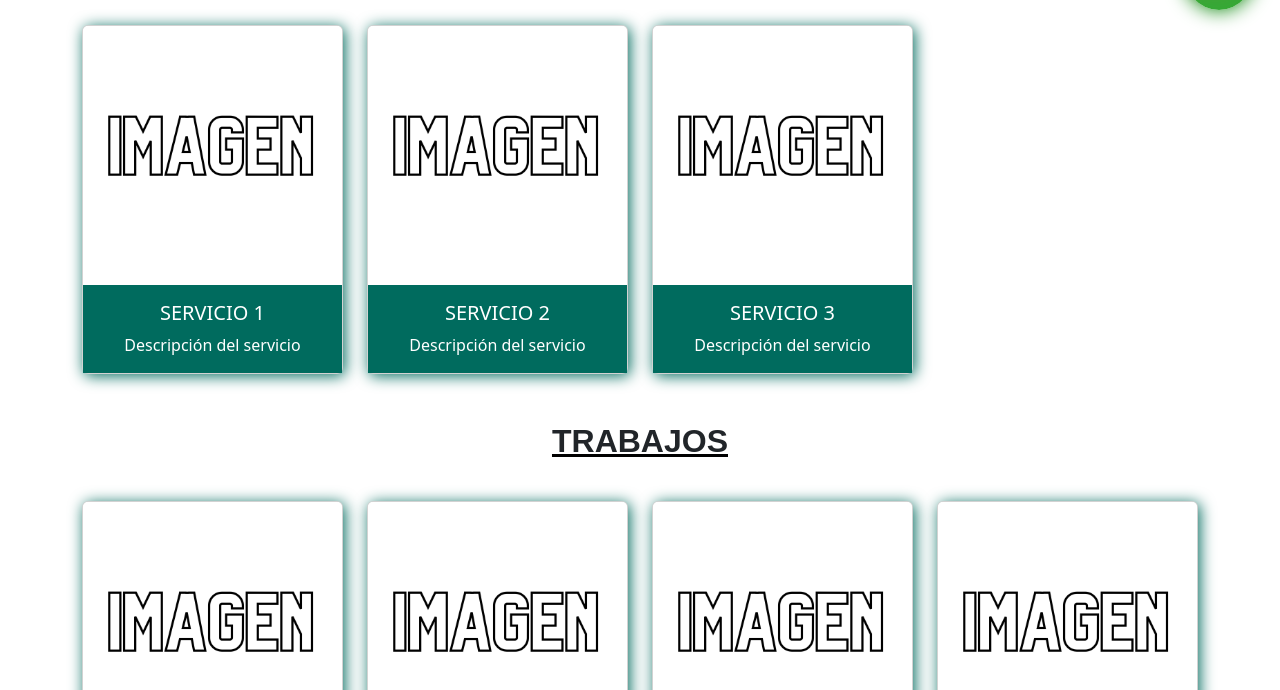
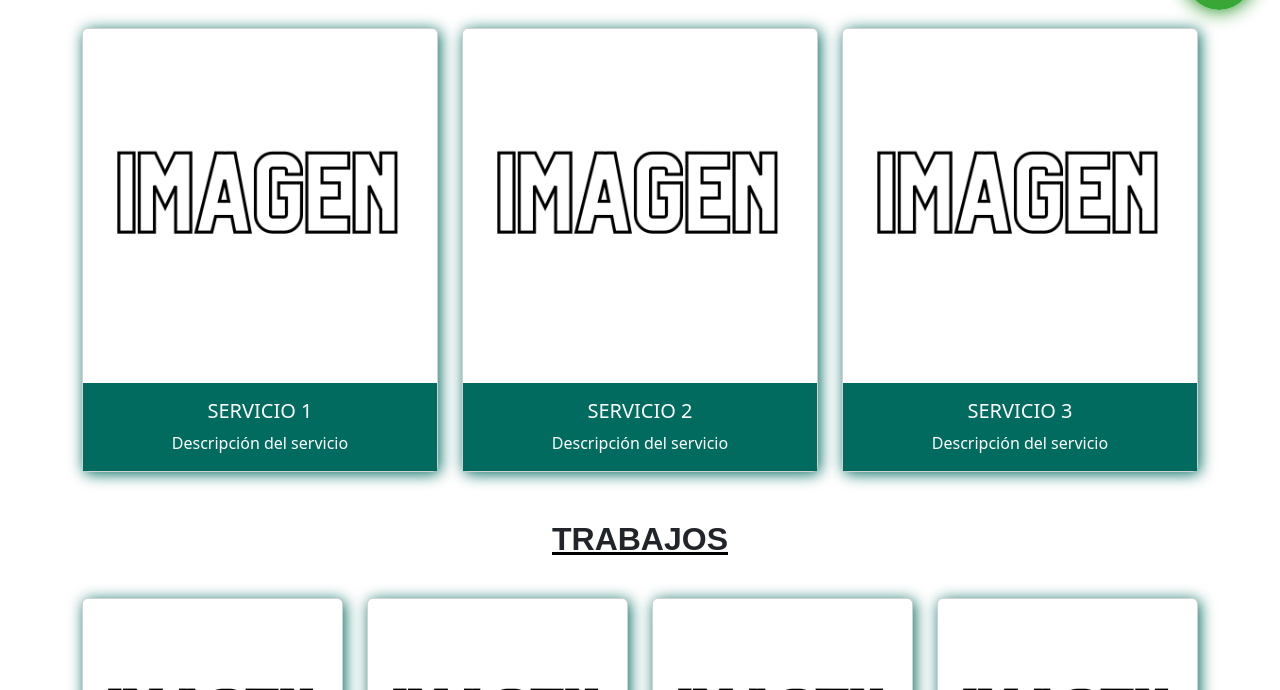
Before and after one commit to viewerwebdesign/electricidadintegral, a plain HTML site: page index.html in a window 1280 px wide. Shown: the part 770-1460 px from the top of the page. Drawn offline with nearby package versions, Linux system fonts and the light colour scheme.

Commit message:
Add files via upload

```diff
--- a/index.html
+++ b/index.html
@@ -69,7 +69,7 @@
         <br>
         <div class="container cardcontain">
             <div class="row cardrow">
-                <div class="col-sm-12 col-md-6 col-lg-3">
+                <div class="col-sm-12 col-md-6 col-lg-4">
                     <div class="card">
                         <img src="./imagen-blanco.png" class="card-img-top" alt="Sample Image">
                         <div class="card-body text-center">
@@ -79,7 +79,7 @@
                         </div>
                     </div>
                 </div>
-                <div class="col-sm-12 col-md-6 col-lg-3">
+                <div class="col-sm-12 col-md-6 col-lg-4">
                     <div class="card">
                         <img src="./imagen-blanco.png" class="card-img-top" alt="Sample Image">
                         <div class="card-body text-center">
@@ -89,7 +89,7 @@
                         </div>
                     </div>
                 </div>
-                <div class="col-sm-12 col-md-6 col-lg-3">
+                <div class="col-sm-12 col-md-6 col-lg-4">
                     <div class="card">
                         <img src="./imagen-blanco.png" class="card-img-top" alt="Sample Image">
                         <div class="card-body text-center">
```
